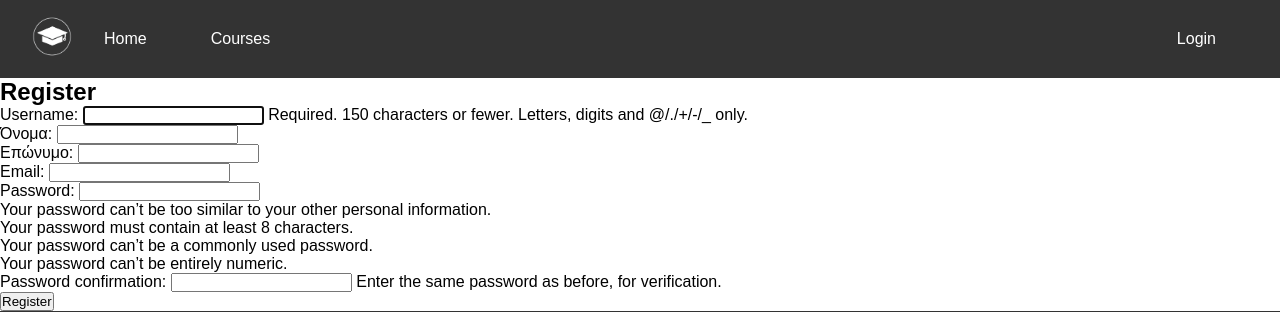
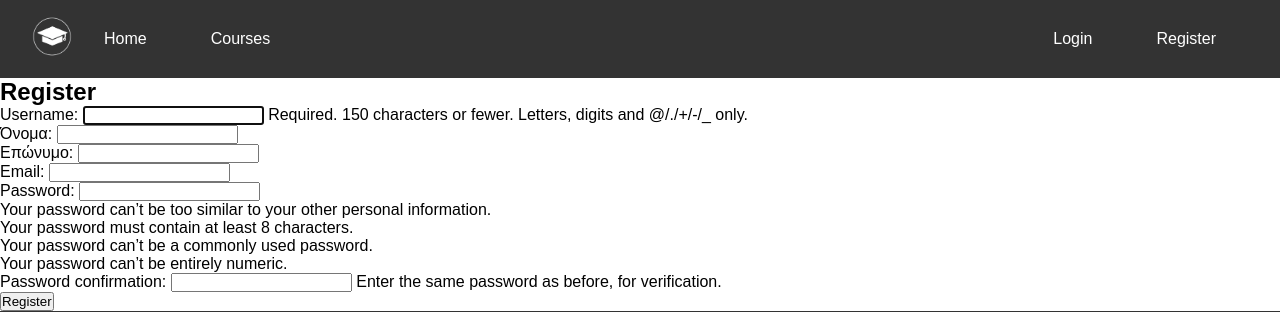
Before and after one commit to GeorgeMoucht/quizWebApp, a Django app: page /authenticate/register/ in a window 1280 px wide. Shown: the top 312 px of the page. Run offline with Django 5.2, Linux system fonts and the light colour scheme; style sheets or scripts are compiled from the project's sources; some libraries are stand-ins or nearby versions.

Commit message:
Add register in right-links of navigation bar.

```diff
--- a/core/templates/core/components/navigation.html
+++ b/core/templates/core/components/navigation.html
@@ -19,6 +19,7 @@
         <div class="right-links">
             <ul class="nav-links">
                 <li><a href="/authenticate/login">Login</a></li>
+                <li><a href="/authentication/register">Register</a></li>
             </ul>
         </div>
     </div>
```
